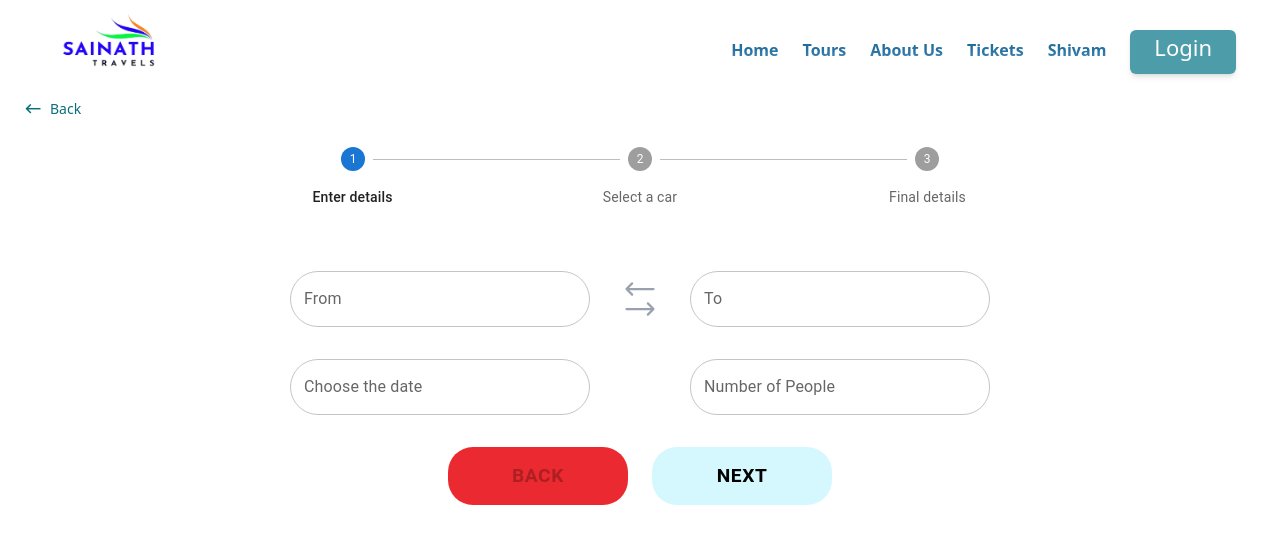
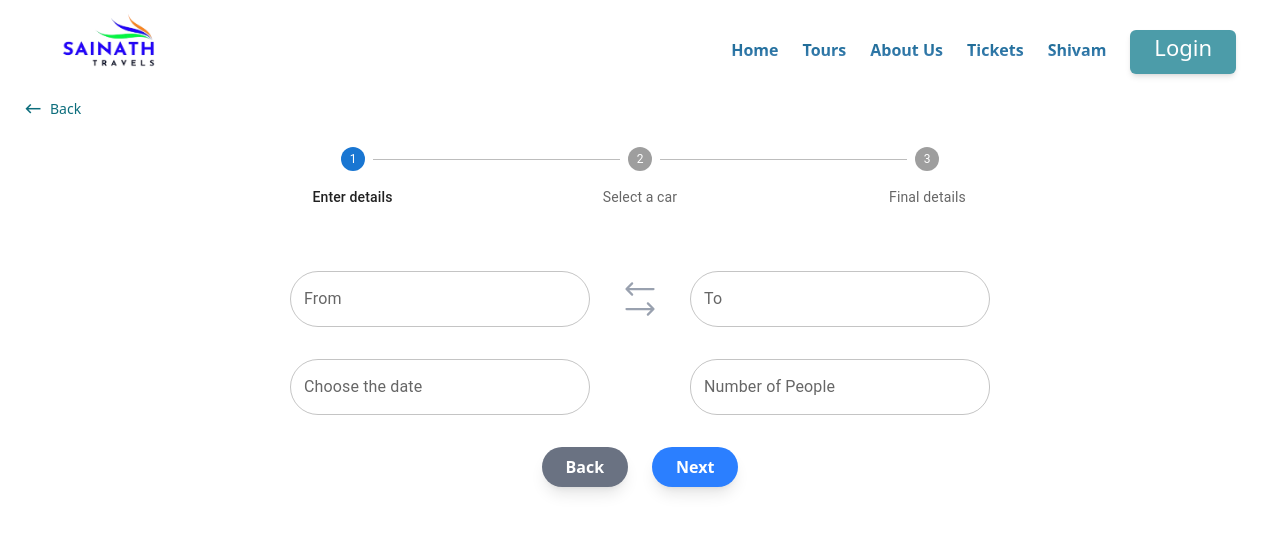
Before and after one commit to AnkeetSah/TechnoClare_Project, a React (Vite) app: page /cabBooking in a window 1280 px wide. Shown: the top 544 px of the page. Built offline with nearby package versions, Linux system fonts and the light colour scheme.

Commit message:
added car choosing ui

```diff
--- a/src/components/explore/Explore.jsx
+++ b/src/components/explore/Explore.jsx
@@ -84,10 +84,10 @@ const Explore = () => {
         </div>
         <img
           src="../../../assets/images/Vector (1).svg"
-          className="lg:h-36  absolute lg:right-[250px] xs:hidden sm:flex sm:h-24 sm:right-[160px] sm:top-[70px] lg:block lg:top-52 "
+          className="lg:h-36  absolute lg:right-[390px] xs:hidden sm:flex sm:h-24 sm:right-[160px] sm:top-[70px] lg:block lg:top-52 "
           alt=""
         />
-        <LiaMapMarkerSolid className="text-5xl font-bold absolute xs:right-34 sm:right-[150px] lg:right-[244px] text-[#0E515B] xs:top-5 lg:top-40" />
+        <LiaMapMarkerSolid className="text-5xl font-bold absolute xs:right-34 sm:right-[150px] lg:right-[382px] text-[#0E515B] xs:top-5 lg:top-40" />
       </div>
 
       <div className="flex gap-32 justify-center flex-wrap mb-36">
--- a/src/pages/CabBooking.jsx
+++ b/src/pages/CabBooking.jsx
@@ -46,38 +46,21 @@ export default function CabBooking() {
 
       {/* Navigation Buttons */}
       <div className="flex justify-center gap-6">
-        <Button
+        <button className="bg-gray-500 cursor-pointer hover:bg-gray-700 active:scale-95 transition-all duration-200 ease-in-out text-white font-bold py-2 px-6 rounded-full shadow-lg"
           disabled={activeStep === 0}
           onClick={handleBack}
-          sx={{
-            bgcolor: "#ea2a30",
-            color: "white",
-            fontSize: "1.2rem",
-            fontWeight: "600",
-            borderRadius: "25px",
-            width: "180px",
-            py: "12px",
-            "&:hover": { bgcolor: "#d1262a" },
-          }}
+
         >
           Back
-        </Button>
+        </button>
 
-        <Button
-          onClick={handleNext}
-          sx={{
-            bgcolor: "#D4F8FE",
-            color: "black",
-            fontSize: "1.2rem",
-            fontWeight: "600",
-            borderRadius: "25px",
-            width: "180px",
-            py: "12px",
-            "&:hover": { bgcolor: "#bcecf1" },
-          }}
-        >
-          {activeStep === steps.length - 1 ? "Finish" : "Next"}
-        </Button>
+        <button
+  className="bg-blue-500 cursor-pointer hover:bg-blue-700 active:scale-95 transition-all duration-200 ease-in-out text-white font-bold py-2 px-6 rounded-full shadow-lg"
+  onClick={handleNext}
+>
+  {activeStep === steps.length - 1 ? "Finish" : "Next"}
+</button>
+
       </div>
     </div>
   );
--- a/src/pages/SelectCar.jsx
+++ b/src/pages/SelectCar.jsx
@@ -1,11 +1,112 @@
-import React from 'react'
+import React from "react";
+import { FaArrowRightLong } from "react-icons/fa6";
+import { IoMdPeople } from "react-icons/io";
+import { BsSuitcaseLgFill } from "react-icons/bs";
+import { IoLogoNoSmoking } from "react-icons/io";
 
 const SelectCar = () => {
+  const carData = [
+    {
+      name: "Mini Bus",
+      persons: 10,
+      luggage: 9,
+      image: "../../assets/images/car2.svg",
+    },
+    {
+      name: "Luxury Car",
+      persons: 4,
+      luggage: 2,
+      image: "../../assets/images/car1.svg",
+    },
+    {
+      name: "SUV",
+      persons: 7,
+      luggage: 5,
+      image: "../../assets/images/car2.svg",
+    },
+    {
+      name: "Sedan",
+      persons: 5,
+      luggage: 3,
+      image: "../../assets/images/car1.svg",
+    },
+  ];
+
   return (
-    <div>
-      Vehicle details
+    <div className="w-[90%] mx-auto mt-8">
+      <div className="flex justify-end ">
+      <h4 className="font-AfacadRegular text-sm border border-white text-white px-3 py-1 inline-flex items-center bg-black bg-opacity-40 backdrop-blur-md rounded-md">
+          View All Cars <FaArrowRightLong className="ml-2" />
+        </h4>
+      </div>
+
+      <div class="grid lg:grid-cols-2 gap-6 xs:grid-cols-1   p-4">
+       {carData.map((car) => (
+         <div class=" h-[260px] flex  ">
+         <div className=" w-1/2 h-[260px]">
+         <h1 className="text-2xl font-bold font-AfacadBold text-center mb-1">{car.name}</h1>
+        <div className="flex gap-4 justify-center items-center font-AfacadRegular text-xl  ">
+        <h1 className="text-2xl font-bold font-AfacadBold underline  mb-4  bg-amber-300 h-1 w-22 text-center"></h1>
+
+        </div>
+         <div className="flex gap-4 justify-center items-center font-AfacadRegular text-xl mb-3 "><IoMdPeople className="text-4xl" /><h1 className="text-gray-500">Persons-{car.persons}</h1></div>
+         <div className="flex gap-4 justify-center items-center font-AfacadRegular text-xl mb-3 "><BsSuitcaseLgFill className="text-3xl" /><h1  className="text-gray-500">Luggage-{car.luggage}</h1></div>
+         <div className="flex gap-4 justify-center items-center font-AfacadRegular text-xl mb-4 "><IoLogoNoSmoking className="text-4xl" /><h1  className="text-gray-500 -mr-3">No Smoking</h1></div>
+         <div className="flex gap-4 justify-center items-center font-AfacadRegular text-xl mb-2 "><button  className="text-gray-500 py-1 px-5 border-1 border-gray-500">Book Now</button></div>
+         </div>
+
+         <div className="bg-[#ADDEE5] w-1/2 h-[260px] flex justify-center items-center relative">
+           <img
+             src={car.image}
+             alt=""
+             className="absolute -right-6 w-[800px]"
+           />
+           <h2 className="underline absolute bottom-6">Details</h2>
+         </div>
+       </div>
+        )
+       )}
+      </div>
+
+      {/* <div class="flex flex-col lg:flex-row gap-5 flex-wrap ">
+       {carData.map((car) => (
+
+         <div class="  flex-col-reverse   ">
+
+         <div className=" w-full h-[260px]">
+         <h1 className="text-2xl font-bold font-AfacadBold text-center mb-1">{car.name}</h1>
+        <div className="flex gap-4 justify-center items-center font-AfacadRegular text-xl  ">
+        <h1 className="text-2xl font-bold font-AfacadBold underline  mb-4  bg-amber-300 h-1 w-22 text-center"></h1>
+
+        </div >
+         <div className="flex gap-4 justify-center items-center font-AfacadRegular text-xl mb-3 "><IoMdPeople className="text-4xl" /><h1 className="text-gray-500">Persons-{car.persons}</h1></div>
+         <div className="flex gap-4 justify-center items-center font-AfacadRegular text-xl mb-3 "><BsSuitcaseLgFill className="text-3xl" /><h1  className="text-gray-500">Luggage-{car.luggage}</h1></div>
+         <div className="flex gap-4 justify-center items-center font-AfacadRegular text-xl mb-4 "><IoLogoNoSmoking className="text-4xl" /><h1  className="text-gray-500 -mr-3">No Smoking</h1></div>
+         <div className="flex gap-4 justify-center items-center font-AfacadRegular text-xl mb-2 "><button  className="text-gray-500 py-1 px-5 border-1 border-gray-500">Book Now</button></div>
+         </div>
+
+         <div className="bg-[#ADDEE5] w-full  h-[200px] rounded-2xl flex justify-center items-center mb-4 relative ">
+           <img
+             src={car.image}
+             alt=""
+             className="absolute  w-[240px]"
+           />
+           <h2 className="underline absolute bottom-6">Details</h2>
+         </div>
+
+       </div>
+
+
+        )
+       )}
+      </div>
+       */}
+
+
+
+
     </div>
-  )
-}
+  );
+};
 
-export default SelectCar
+export default SelectCar;
```
Also changed, not shown: public/assets/images/car1.svg (added), public/assets/images/car2.svg (added).
